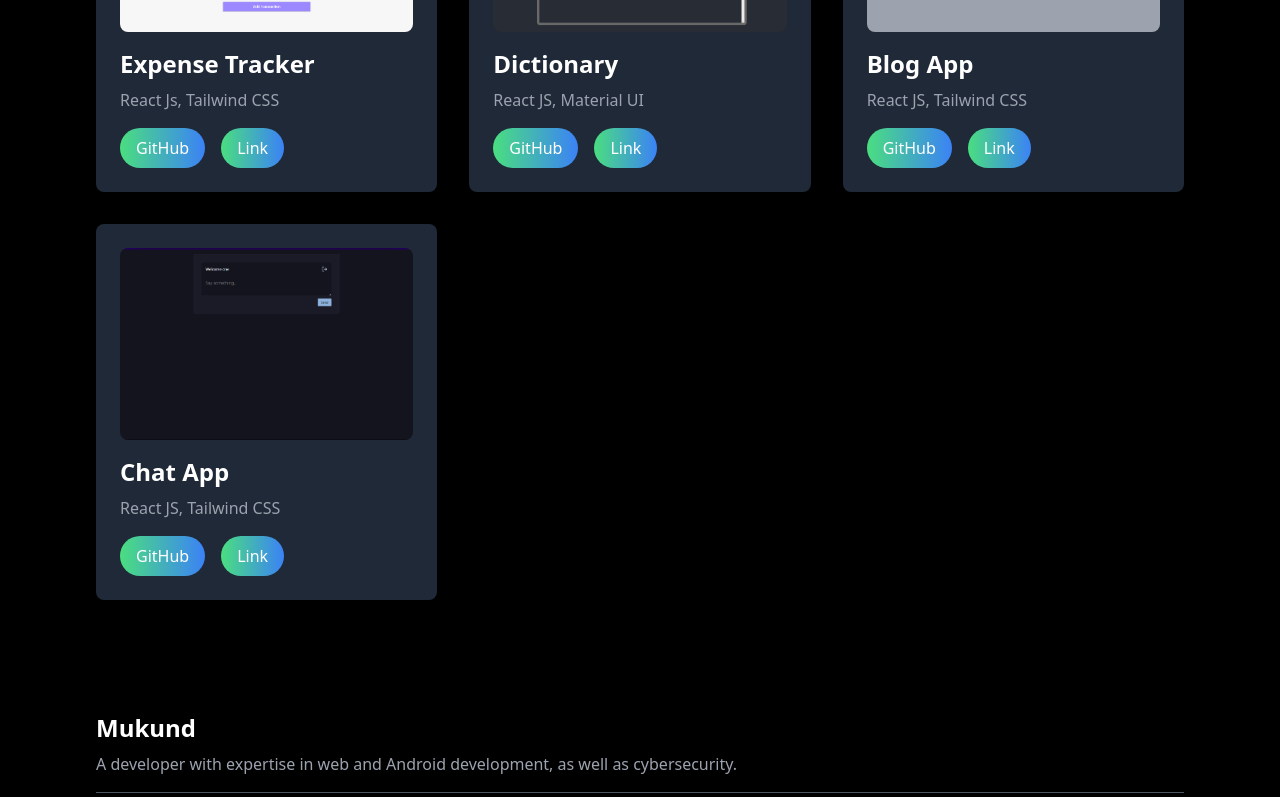
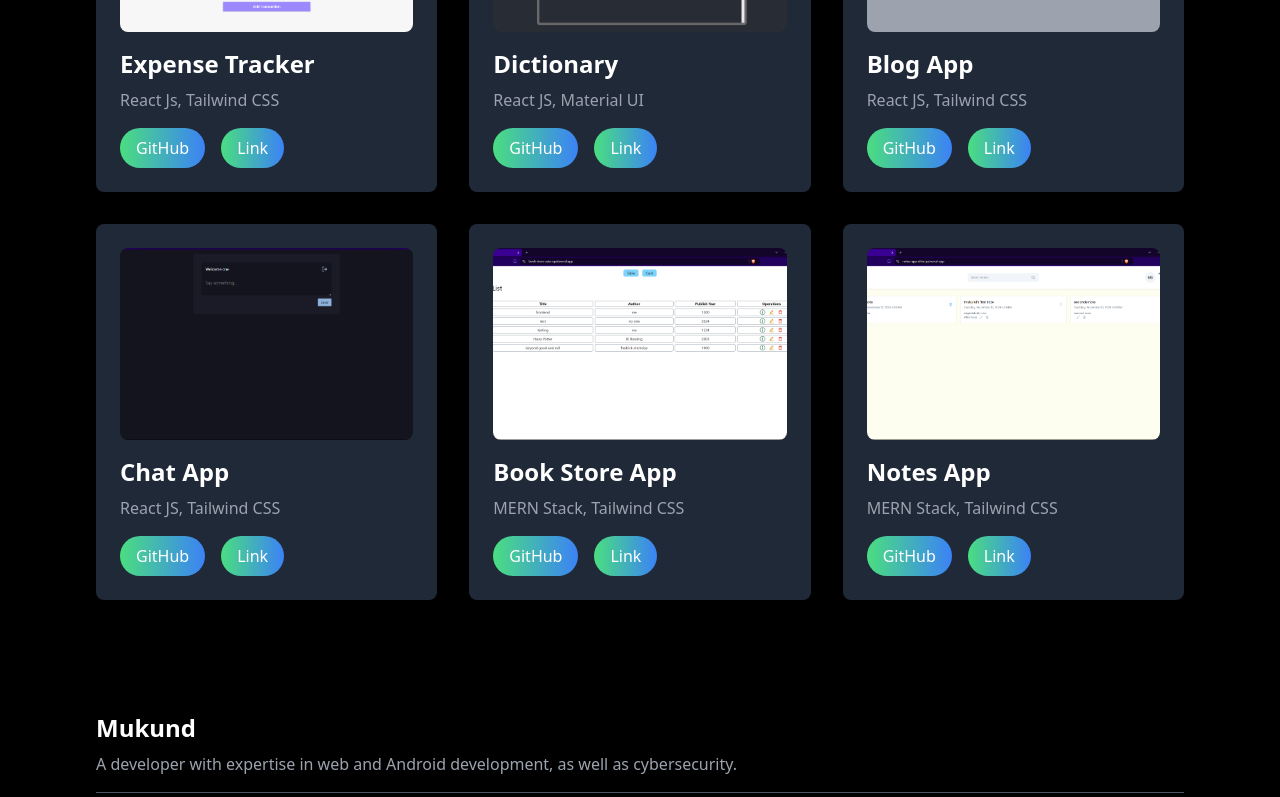
Before and after one commit to mukundsoni07/portfolio, a React (Vite) app: page /projects in a window 1280 px wide. Shown: the part 408-1205 px from the top of the page. Built offline with nearby package versions, Linux system fonts and the light colour scheme.

Commit message:
new projects added

```diff
--- a/src/components/Projects.jsx
+++ b/src/components/Projects.jsx
@@ -4,6 +4,8 @@ import blog from "../assets/blog.png";
 import dictionary from "../assets/dictionary.png";
 import chat from "../assets/chat-app.png"
 import { Link } from "react-router-dom";
+import book from "../assets/bookStore.png"
+import notes from "../assets/notes.png"
 
 const projects = [
   {
@@ -37,7 +39,24 @@ const projects = [
     image: chat,
     github: "https://github.com/mukundsoni07/chat-app",
     link: "https://chat-app-iota-ebon.vercel.app/",
-  }
+  },
+  {
+    id: 5,
+    name: "Book Store App",
+    technologies: "MERN Stack, Tailwind CSS",
+    image: book,
+    github: "https://github.com/mukundsoni07/book-store",
+    link: "https://book-store-zeta-opal.vercel.app/",
+  },
+  {
+    id: 6,
+    name: "Notes App",
+    technologies: "MERN Stack, Tailwind CSS",
+    image: notes,
+    github: "https://github.com/mukundsoni07/notes-app",
+    link: "https://notes-app-mukundsoni07s-projects.vercel.app/",
+  },
+
 ];
 
 const Projects = () => {
```
Also changed, not shown: src/assets/bookStore.png (added), src/assets/notes.png (added).
